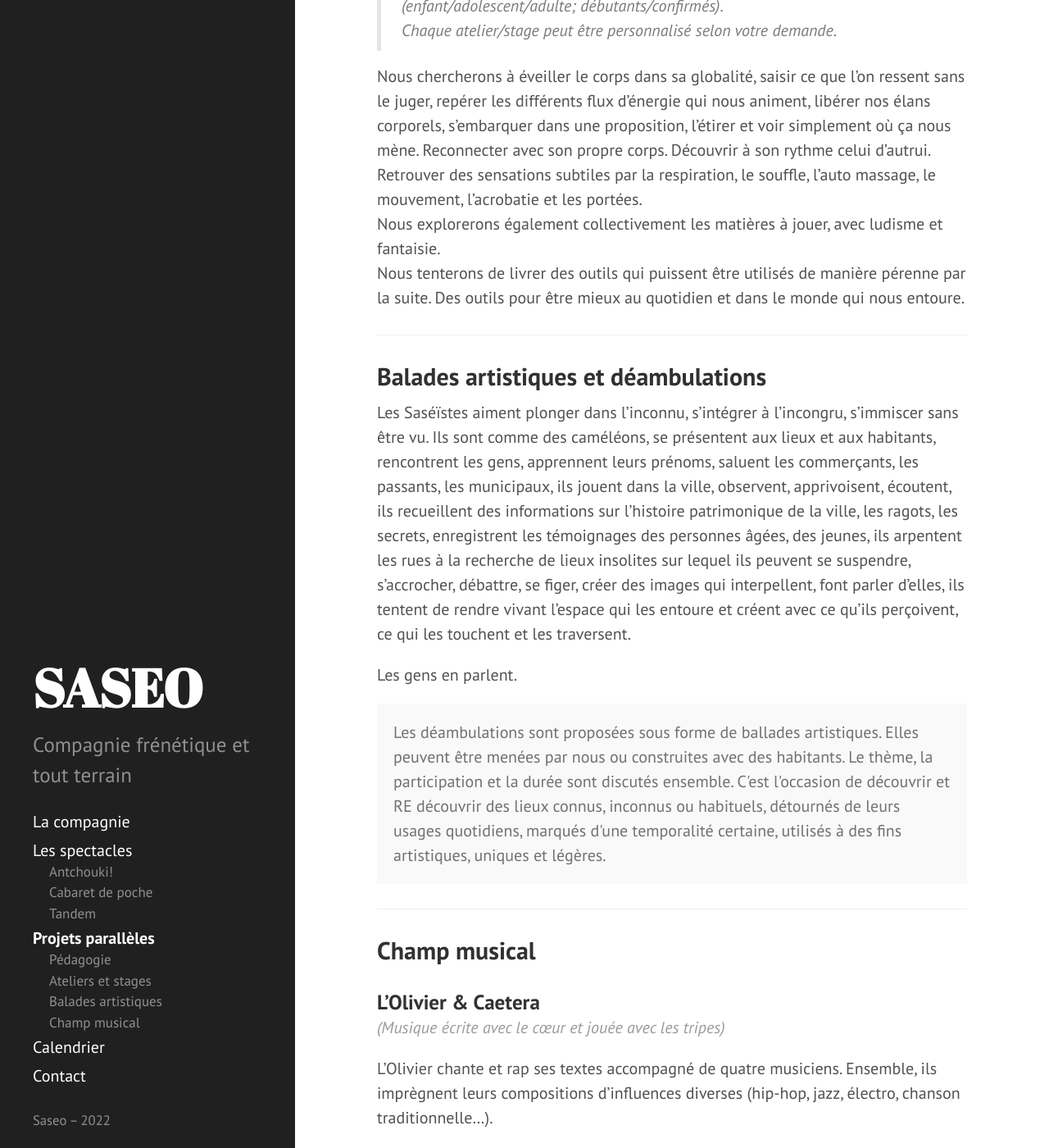
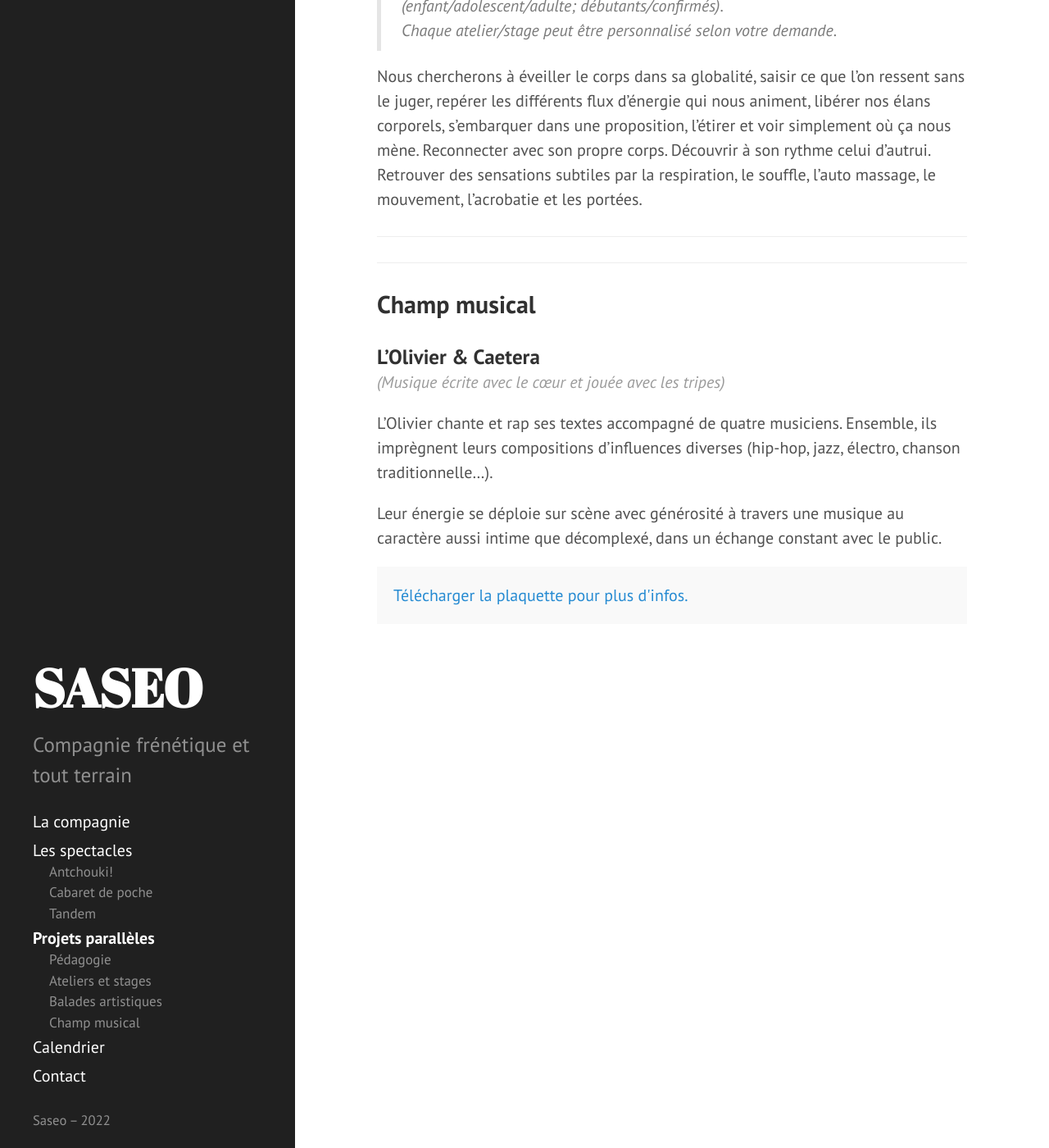
Before and after one commit to rizoom/saseo.org, a Jekyll site: the page built from L'équipe.md, in a window 1280 px wide and 1400 px high, scrolled down 1076 px. Shown: the whole window at 82% size. Built offline with Jekyll 4.4.1, drawn with Linux system fonts in a browser that asks for light colours; some of the changed text lies outside the part shown.

Commit message:
Update and rename projets-paralleles.md to L'équipe.md

```diff
--- a/projets-paralleles.md
+++ b/L'équipe.md
@@ -14,7 +14,7 @@ parts:
 ---
 
 ## La pédagogie
-Les Saseistes aiment la transmission, l’émission, l'engouement, ils aiment accompagner, épauler, créer du lien, soutenir, faire vibrer, créer un collectif, le questionner, l'envelopper, l'épauler, le laisser filer.
+La compagnie SASEO aiment la transmission, l’émission, l'engouement, ils aiment accompagner, épauler, créer du lien, soutenir, faire vibrer, créer un collectif, le questionner, l'envelopper, l'épauler, le laisser filer.
 
 Ils s'expérimentent dans la pédagogie depuis plus de 10 ans en développant des projets auprès d'enfants, d'adolescents et d'adultes notamment dans plusieurs ateliers de l’école de cirque de Toulouse, le Lido.
 
@@ -37,25 +37,14 @@ Ils piochent également leur inspiration dans la thérapie, la cuisine, la musiq
 > *Chaque atelier/stage peut être personnalisé selon votre demande*.
 
 Nous chercherons à éveiller le corps dans sa globalité, saisir ce que l'on ressent sans le juger, repérer les différents flux d'énergie qui nous animent, libérer nos élans corporels, s'embarquer dans une proposition, l'étirer et voir simplement où ça nous mène. Reconnecter avec son propre corps. Découvrir à son rythme celui d'autrui. Retrouver des sensations subtiles par la respiration, le souffle, l'auto massage, le mouvement, l'acrobatie et les portées.
-Nous explorerons également collectivement les matières à jouer, avec ludisme et fantaisie.
-Nous tenterons de livrer des outils qui puissent être utilisés de manière pérenne par la suite. Des outils pour être mieux au quotidien et dans le monde qui nous entoure.
-
 
 
 
 ---
 
-## Balades artistiques et déambulations
 
-Les Saséïstes aiment plonger dans l'inconnu, s'intégrer à l'incongru, s’immiscer sans être vu. Ils sont comme des caméléons, se présentent aux lieux et aux habitants, rencontrent les gens, apprennent leurs prénoms, saluent les commerçants, les passants, les municipaux, ils jouent dans la ville, observent, apprivoisent, écoutent, ils recueillent des informations sur l'histoire patrimonique de la ville, les ragots, les secrets, enregistrent les témoignages des personnes âgées, des jeunes, ils arpentent les rues à la recherche de lieux insolites sur lequel ils peuvent se suspendre, s'accrocher, débattre, se figer, créer des images qui interpellent, font parler d'elles, ils tentent de rendre vivant l'espace qui les entoure et créent avec ce qu'ils perçoivent, ce qui les touchent et les traversent.
 
-Les gens en parlent.
 
-<p class="message">
-  Les déambulations sont proposées sous forme de ballades artistiques. Elles peuvent être menées par nous ou construites avec des habitants. Le thème, la participation et la durée sont discutés ensemble.
-
-  C'est l'occasion de découvrir et RE découvrir des lieux connus, inconnus ou habituels, détournés de leurs usages quotidiens, marqués d'une temporalité certaine, utilisés à des fins artistiques, uniques et légères.
-</p>
 
 ---
 
```
